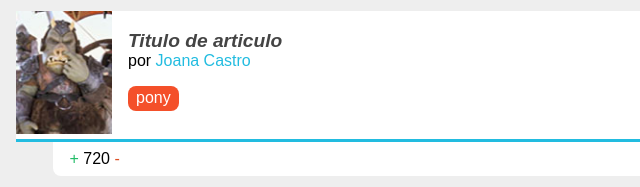
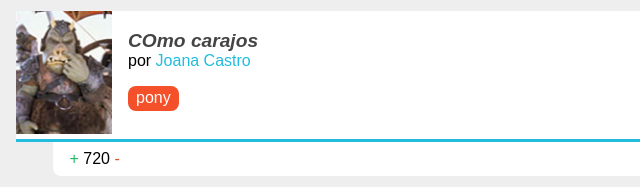
Before and after one commit to alcas76/Puls2014-America, a plain HTML site: page index.html in a window 1280 px wide. Shown: the part 501-688 px from the top of the page, 0-640 px from the left. Drawn offline with Linux system fonts and the light colour scheme.

Commit message:
prueba titulo

```diff
--- a/index.html
+++ b/index.html
@@ -79,7 +79,7 @@
 				<img src="imagen.jpg">
 			</figure>
             <h2 class="titulo_item">
-            	<a href="#">Titulo de articulo</a>
+            	<a href="#">COmo carajos</a>
             </h2>
             <div class="autro_item">
             	por <a ref="#">Joana Castro</a>
```
